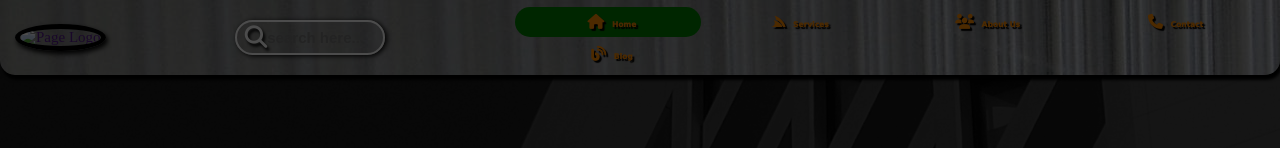
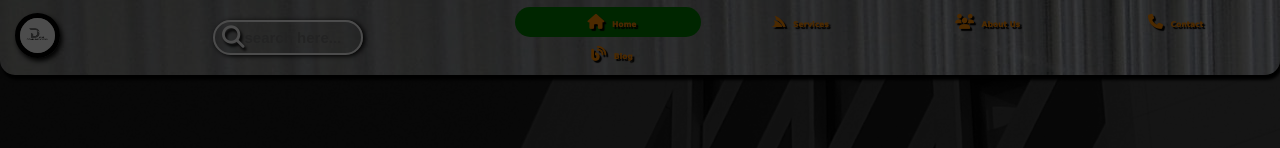
Before and after one commit to Sholynk/Dabbs-communication-, a plain HTML site: page index.html in a window 1280 px wide. Shown: the top 148 px of the page. Drawn offline with nearby package versions, Linux system fonts and the light colour scheme; files whose address does not match are found by name; a web font is replaced by a local one.

Commit message:
Update index.html

```diff
--- a/index.html
+++ b/index.html
@@ -32,7 +32,7 @@
   <!---Desktop Header----->
 
   <div class="Desktop-header">
-    <a href=""><img src="/img/dabbsComm.png" alt="Page Logo"></a>
+    <a href=""><img src="/dabbsComm.png" alt="Page Logo"></a>
 
     <div class="search-box" id="fas-glass">
       <input type="text" placeholder="search here...">
```
